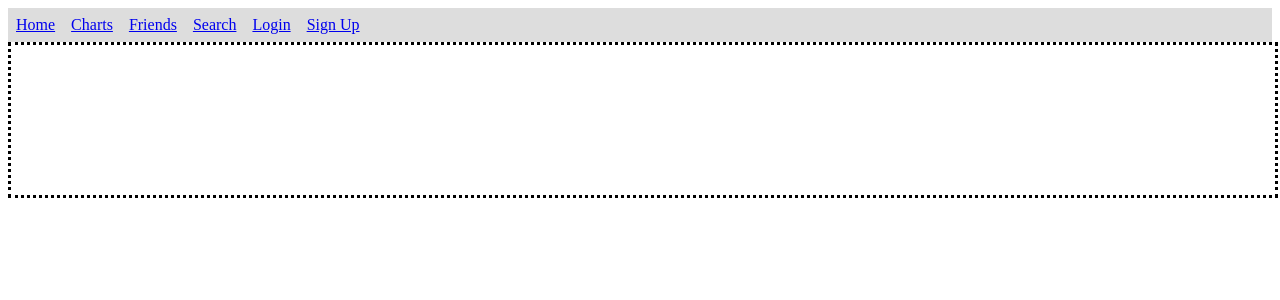
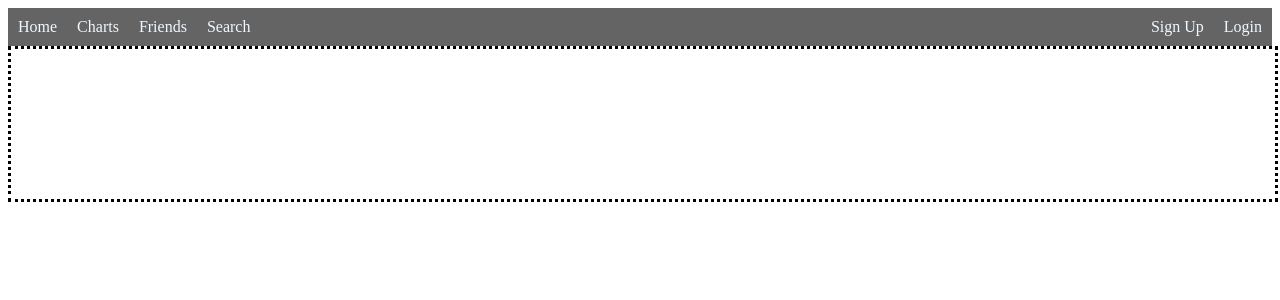
Before and after one commit to ryan-kobayashi/music-rater, a PHP site: page /landingpage.html in a window 1280 px wide. Shown: the top 300 px of the page. Run offline with PHP 8.4, Linux system fonts and the light colour scheme.

Commit message:
small tweaks to the navbar, namely: adding hover highlights and shifting login/sign up to the right

```diff
--- a/landingpage.css
+++ b/landingpage.css
@@ -11,7 +11,7 @@
     margin: 0;
     padding: 0;
     overflow: hidden;
-    background-color: #dddddd;
+    background-color: rgb(100, 100, 100);
 }
 
 li {
@@ -21,5 +21,12 @@
 li a {
     display: block;
     padding: 8px;
-    background-color: #dddddd;
+    background-color: rgb(100, 100, 100);
+    text-decoration: none;
+    color: aliceblue;
+    padding: 10px 10px;
 }
+
+li a:hover {
+    background-color: rgb(40, 40, 40);
+}
--- a/landingpage.html
+++ b/landingpage.html
@@ -23,8 +23,8 @@
         <li><a href="topsongs.html">Charts</a></li>
         <li><a href="#home">Friends</a></li>
         <li><a href="#home">Search</a></li>
-        <li><a href="#home">Login</a></li>
-        <li><a href="#home">Sign Up</a></li>
+        <li style="float:right"><a href="#home">Login</a></li>
+        <li style="float:right"><a href="#home">Sign Up</a></li>
     </ul>
 
 <iframe src="topsongs.html"></iframe>
```
